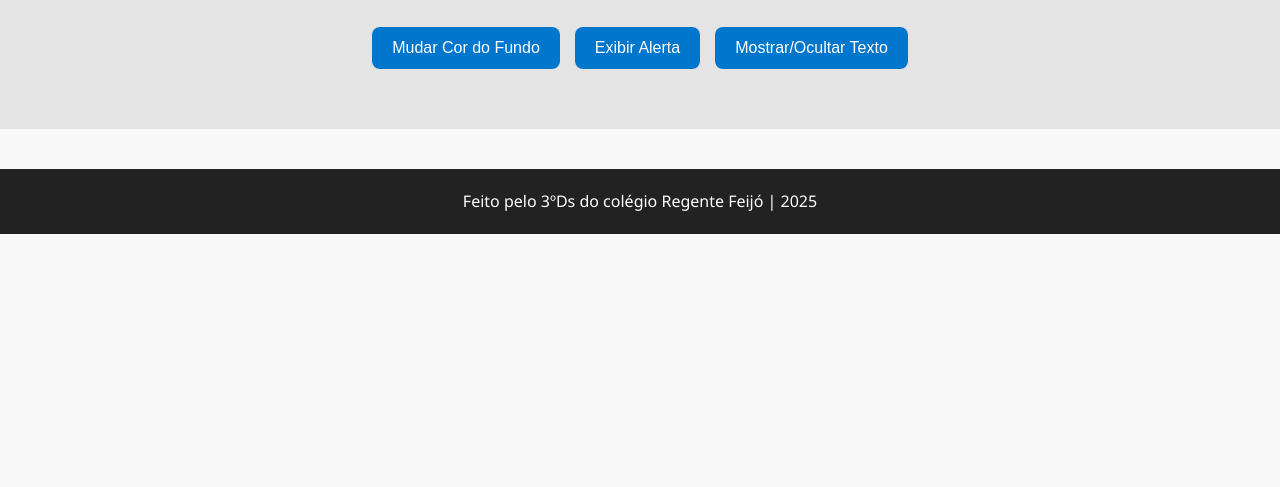
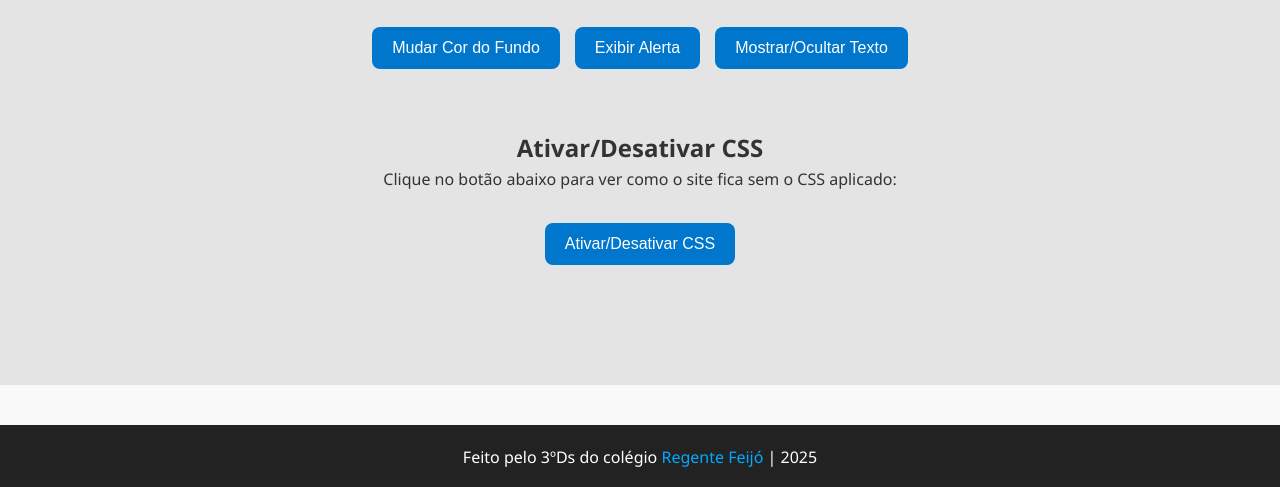
Before and after one commit to Carlos-Falcao/Projeto-SemanaTec, a plain HTML site: page index.html in a window 1280 px wide. Shown: the part 1239-1726 px from the top of the page. Before the commit the page ends 1473 px from the top, so only its background shows below. Drawn offline with Linux system fonts and the light colour scheme.

Commit message:
Add files via upload

```diff
--- a/index.html
+++ b/index.html
@@ -4,7 +4,7 @@
   <meta charset="UTF-8">
   <meta name="viewport" content="width=device-width, initial-scale=1.0">
   <title>O que é Front-End?</title>
-  <link rel="stylesheet" href="style.css">
+  <link id="cssFile" rel="stylesheet" href="style.css">
 </head>
 <body>
   <!-- Cabeçalho -->
@@ -87,6 +87,16 @@
       <p id="textoExtra" style="display:none; margin-top:20px; font-weight: bold; color:#0077cc;">
         🎉 Surpresa! Este texto apareceu com JavaScript.
       </p>
+
+      <section id="alterar-css" class="section">
+        <div class="container">
+          <h2>Ativar/Desativar CSS</h2>
+          <p>Clique no botão abaixo para ver como o site fica sem o CSS aplicado:</p>
+          <div class="btn-grupo">
+            <button class="js-btn" onclick="alterarCSS()">Ativar/Desativar CSS</button>
+          </div>
+        </div>
+      </section>
     </div>
   </section>
 
--- a/script.js
+++ b/script.js
@@ -21,3 +21,12 @@ function alterarTexto(){
         texto.style.display = "none";
     }
 }
+
+function alterarCSS(){
+    const cssFile = document.getElementById("cssFile");
+    if(cssFile.disabled){
+        cssFile.disabled = false;
+    } else{
+        cssFile.disabled = true;
+    }
+}
--- a/style.css
+++ b/style.css
@@ -154,13 +154,9 @@ body {
 }
 
 .footer a{
-  color: #fff;
+  color: #00aaff;
   text-decoration: none;
   transition: color 0.3s;
-}
-
-.footer a:hover {
-  color: #00aaff;
 }
 
 /* Responsividade */
```
